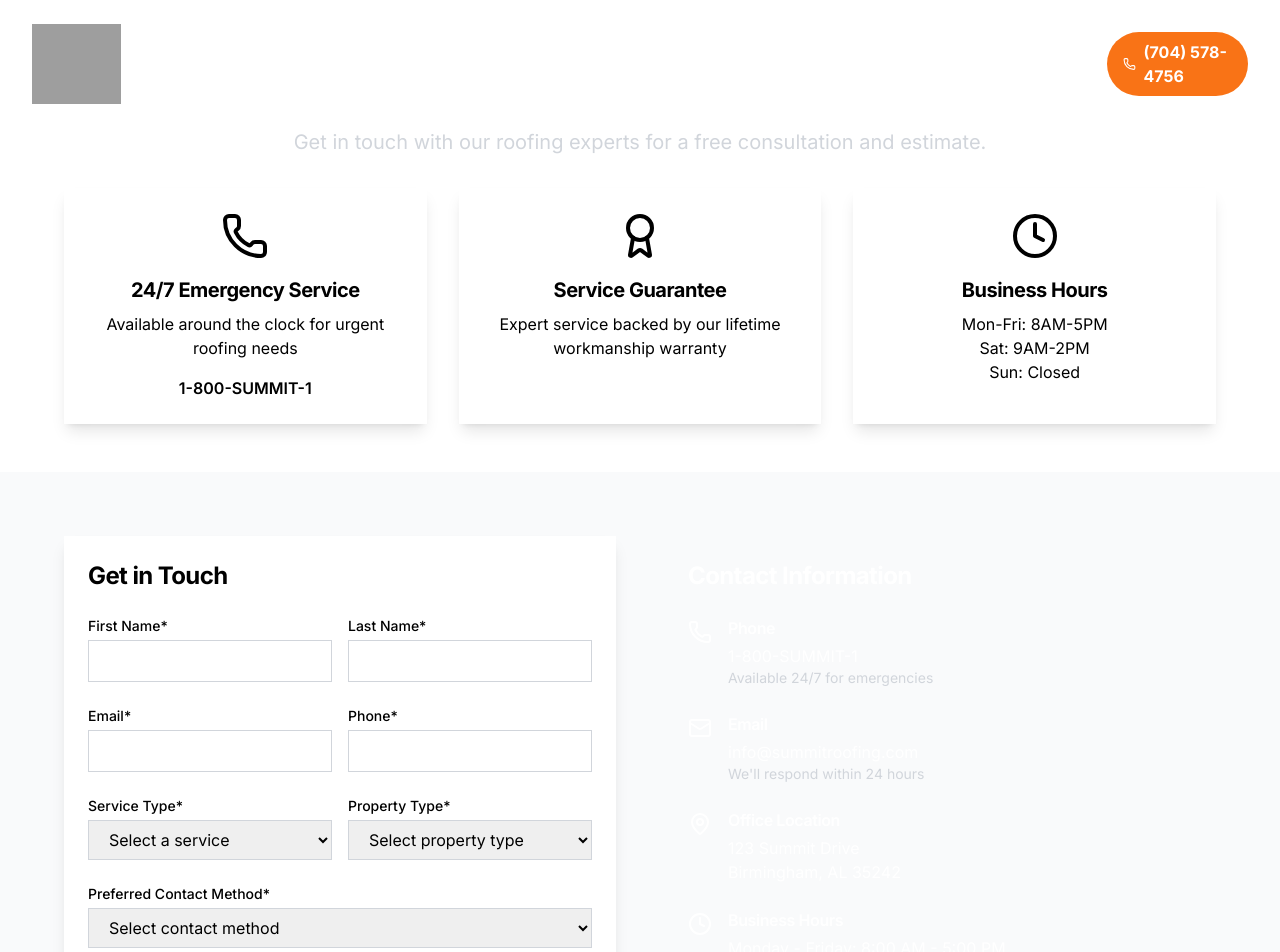
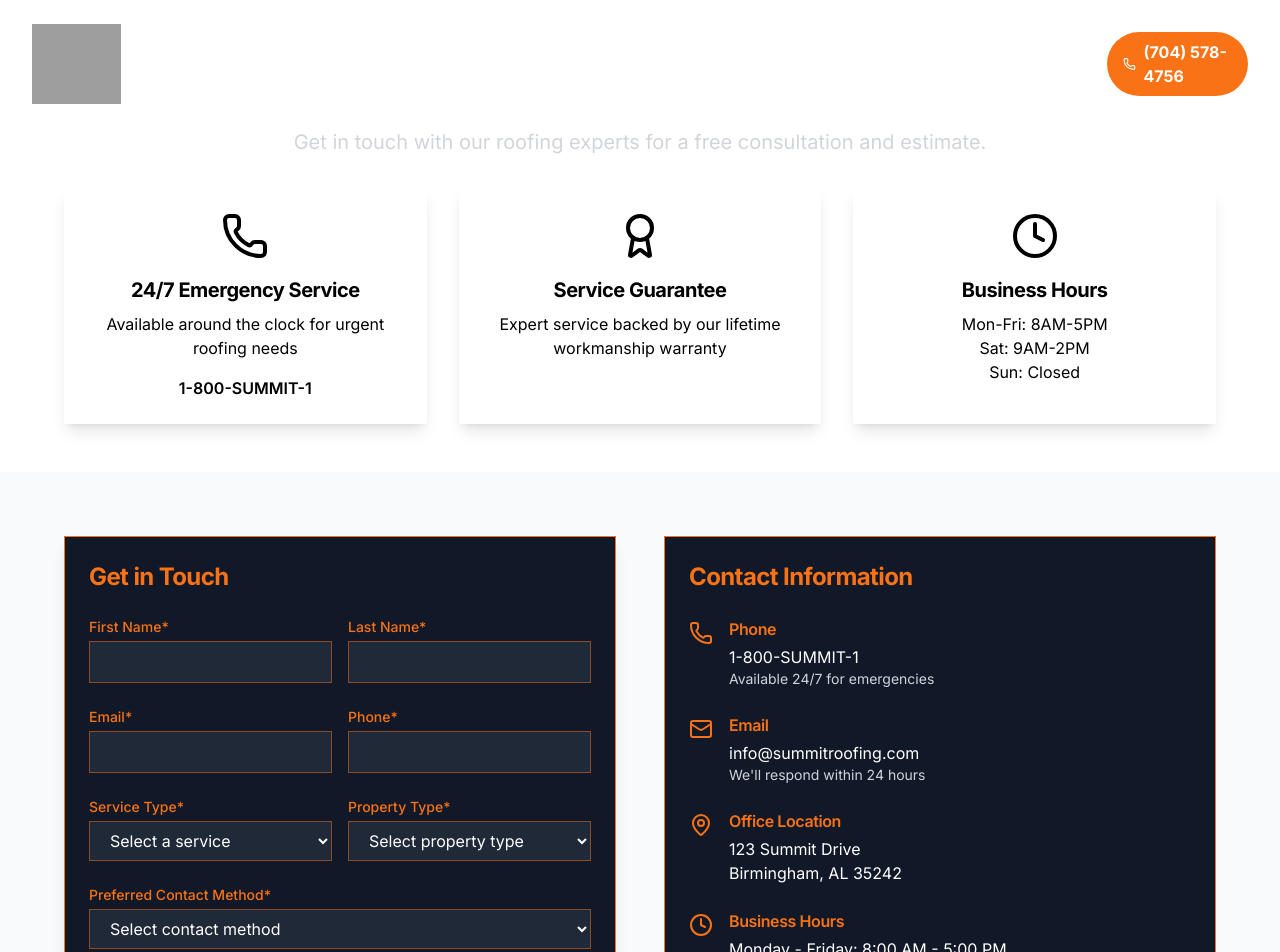
Before and after one commit to Hash0utlaw/sr, a Next.js app: page /contact in a window 1280 px wide. Shown: the top 952 px of the page. Built offline with nearby package versions, Linux system fonts and the light colour scheme; grey boxes are pictures that could not be loaded.

Commit message:
contact form update

```diff
--- a/components/ContactForm.tsx
+++ b/components/ContactForm.tsx
@@ -1,177 +1,154 @@
-'use client';
+"use client"
 
-import { useState } from 'react';
-import { useForm } from 'react-hook-form';
-import { yupResolver } from '@hookform/resolvers/yup';
-import * as yup from 'yup';
-import { Phone, Mail, MapPin, Clock } from 'lucide-react';
+import { useState } from "react"
+import { useForm } from "react-hook-form"
+import { yupResolver } from "@hookform/resolvers/yup"
+import * as yup from "yup"
+import { Phone, Mail, MapPin, Clock } from "lucide-react"
 
-const schema = yup.object({
-  firstName: yup.string().required('First name is required'),
-  lastName: yup.string().required('Last name is required'),
-  email: yup.string().email('Please enter a valid email').required('Email is required'),
-  phone: yup.string()
-    .matches(/^[0-9()-.\s]+$/, 'Please enter a valid phone number')
-    .required('Phone number is required'),
-  serviceType: yup.string().required('Please select a service'),
-  message: yup.string().required('Please enter your message'),
-  preferredContact: yup.string().required('Please select preferred contact method'),
-  propertyType: yup.string().required('Please select property type')
-}).required();
+const schema = yup
+  .object({
+    firstName: yup.string().required("First name is required"),
+    lastName: yup.string().required("Last name is required"),
+    email: yup.string().email("Please enter a valid email").required("Email is required"),
+    phone: yup
+      .string()
+      .matches(/^[0-9()-.\s]+$/, "Please enter a valid phone number")
+      .required("Phone number is required"),
+    serviceType: yup.string().required("Please select a service"),
+    message: yup.string().required("Please enter your message"),
+    preferredContact: yup.string().required("Please select preferred contact method"),
+    propertyType: yup.string().required("Please select property type"),
+  })
+  .required()
 
-type FormData = yup.InferType<typeof schema>;
+type FormData = yup.InferType<typeof schema>
 
 const serviceTypes = [
-  'Residential Roofing',
-  'Commercial Roofing',
-  'Slate Roofing',
-  'Cedar Shake Roofing',
-  'Tile Roofing',
-  'Metal Shingles',
-  'Synthetic Roofing',
-  'Roof Inspection',
-  'Insurance Claim',
-  'Other'
-];
+  "Residential Roofing",
+  "Commercial Roofing",
+  "Slate Roofing",
+  "Cedar Shake Roofing",
+  "Tile Roofing",
+  "Metal Shingles",
+  "Synthetic Roofing",
+  "Roof Inspection",
+  "Insurance Claim",
+  "Other",
+]
 
 export default function ContactForm() {
-  const [isSubmitting, setIsSubmitting] = useState(false);
-  const [submitSuccess, setSubmitSuccess] = useState(false);
-  const [submitError, setSubmitError] = useState('');
+  const [isSubmitting, setIsSubmitting] = useState(false)
+  const [submitSuccess, setSubmitSuccess] = useState(false)
+  const [submitError, setSubmitError] = useState("")
 
   const {
     register,
     handleSubmit,
     reset,
-    formState: { errors }
+    formState: { errors },
   } = useForm<FormData>({
-    resolver: yupResolver(schema)
-  });
+    resolver: yupResolver(schema),
+  })
 
   const onSubmit = async (data: FormData) => {
-    setIsSubmitting(true);
-    setSubmitError('');
+    setIsSubmitting(true)
+    setSubmitError("")
 
     try {
-      const response = await fetch('/api/contact', {
-        method: 'POST',
+      const response = await fetch("/api/contact", {
+        method: "POST",
         headers: {
-          'Content-Type': 'application/json',
+          "Content-Type": "application/json",
         },
         body: JSON.stringify(data),
-      });
+      })
 
-      if (!response.ok) throw new Error('Failed to submit form');
+      if (!response.ok) {
+        const errorData = await response.json()
+        throw new Error(errorData.message || "Failed to submit form")
+      }
 
-      setSubmitSuccess(true);
-      reset();
-    } catch {
-      setSubmitError('There was an error submitting your request. Please try again.');
+      setSubmitSuccess(true)
+      reset()
+    } catch (error) {
+      setSubmitError("There was an error submitting your request. Please try again.")
+      console.error("Form submission error:", error)
     } finally {
-      setIsSubmitting(false);
+      setIsSubmitting(false)
     }
-  };
+  }
 
   return (
     <div className="grid grid-cols-1 lg:grid-cols-2 gap-12">
       {/* Contact Form */}
-      <div className="bg-white p-6 rounded-lg shadow-lg">
-        <h2 className="text-2xl font-bold text-secondary mb-6">
-          Get in Touch
-        </h2>
+      <div className="bg-gray-900 p-6 rounded-lg shadow-lg border border-orange-500">
+        <h2 className="text-2xl font-bold text-orange-500 mb-6">Get in Touch</h2>
 
         {submitSuccess && (
-          <div className="mb-6 p-4 bg-green-50 text-green-700 rounded-md">
-            Thank you for contacting us! We&apos;ll be in touch shortly.
+          <div className="mb-6 p-4 bg-green-900 text-green-100 rounded-md border border-green-500">
+            Thank you for contacting us! We'll be in touch shortly.
           </div>
         )}
 
         {submitError && (
-          <div className="mb-6 p-4 bg-red-50 text-red-700 rounded-md">
-            {submitError}
-          </div>
+          <div className="mb-6 p-4 bg-red-900 text-red-100 rounded-md border border-red-500">{submitError}</div>
         )}
 
         <form onSubmit={handleSubmit(onSubmit)} className="space-y-6">
           {/* Name Fields */}
           <div className="grid grid-cols-1 md:grid-cols-2 gap-4">
             <div>
-              <label className="block text-sm font-medium text-secondary mb-1">
-                First Name*
-              </label>
+              <label className="block text-sm font-medium text-orange-500 mb-1">First Name*</label>
               <input
                 type="text"
-                {...register('firstName')}
-                className="w-full px-4 py-2 border border-gray-300 rounded-md focus:ring-primary focus:border-primary"
+                {...register("firstName")}
+                className="w-full px-4 py-2 bg-gray-800 border border-orange-500/50 rounded-md focus:ring-orange-500 focus:border-orange-500 text-white"
               />
-              {errors.firstName && (
-                <p className="mt-1 text-sm text-red-600">
-                  {errors.firstName.message}
-                </p>
-              )}
+              {errors.firstName && <p className="mt-1 text-sm text-red-400">{errors.firstName.message}</p>}
             </div>
 
             <div>
-              <label className="block text-sm font-medium text-secondary mb-1">
-                Last Name*
-              </label>
+              <label className="block text-sm font-medium text-orange-500 mb-1">Last Name*</label>
               <input
                 type="text"
-                {...register('lastName')}
-                className="w-full px-4 py-2 border border-gray-300 rounded-md focus:ring-primary focus:border-primary"
+                {...register("lastName")}
+                className="w-full px-4 py-2 bg-gray-800 border border-orange-500/50 rounded-md focus:ring-orange-500 focus:border-orange-500 text-white"
               />
-              {errors.lastName && (
-                <p className="mt-1 text-sm text-red-600">
-                  {errors.lastName.message}
-                </p>
-              )}
+              {errors.lastName && <p className="mt-1 text-sm text-red-400">{errors.lastName.message}</p>}
             </div>
           </div>
 
           {/* Contact Fields */}
           <div className="grid grid-cols-1 md:grid-cols-2 gap-4">
             <div>
-              <label className="block text-sm font-medium text-secondary mb-1">
-                Email*
-              </label>
+              <label className="block text-sm font-medium text-orange-500 mb-1">Email*</label>
               <input
                 type="email"
-                {...register('email')}
-                className="w-full px-4 py-2 border border-gray-300 rounded-md focus:ring-primary focus:border-primary"
+                {...register("email")}
+                className="w-full px-4 py-2 bg-gray-800 border border-orange-500/50 rounded-md focus:ring-orange-500 focus:border-orange-500 text-white"
               />
-              {errors.email && (
-                <p className="mt-1 text-sm text-red-600">
-                  {errors.email.message}
-                </p>
-              )}
+              {errors.email && <p className="mt-1 text-sm text-red-400">{errors.email.message}</p>}
             </div>
 
             <div>
-              <label className="block text-sm font-medium text-secondary mb-1">
-                Phone*
-              </label>
+              <label className="block text-sm font-medium text-orange-500 mb-1">Phone*</label>
               <input
                 type="tel"
-                {...register('phone')}
-                className="w-full px-4 py-2 border border-gray-300 rounded-md focus:ring-primary focus:border-primary"
+                {...register("phone")}
+                className="w-full px-4 py-2 bg-gray-800 border border-orange-500/50 rounded-md focus:ring-orange-500 focus:border-orange-500 text-white"
               />
-              {errors.phone && (
-                <p className="mt-1 text-sm text-red-600">
-                  {errors.phone.message}
-                </p>
-              )}
+              {errors.phone && <p className="mt-1 text-sm text-red-400">{errors.phone.message}</p>}
             </div>
           </div>
 
           {/* Service & Property Type */}
           <div className="grid grid-cols-1 md:grid-cols-2 gap-4">
             <div>
-              <label className="block text-sm font-medium text-secondary mb-1">
-                Service Type*
-              </label>
+              <label className="block text-sm font-medium text-orange-500 mb-1">Service Type*</label>
               <select
-                {...register('serviceType')}
-                className="w-full px-4 py-2 border border-gray-300 rounded-md focus:ring-primary focus:border-primary"
+                {...register("serviceType")}
+                className="w-full px-4 py-2 bg-gray-800 border border-orange-500/50 rounded-md focus:ring-orange-500 focus:border-orange-500 text-white"
               >
                 <option value="">Select a service</option>
                 {serviceTypes.map((service) => (
@@ -180,135 +157,105 @@ export default function ContactForm() {
                   </option>
                 ))}
               </select>
-              {errors.serviceType && (
-                <p className="mt-1 text-sm text-red-600">
-                  {errors.serviceType.message}
-                </p>
-              )}
+              {errors.serviceType && <p className="mt-1 text-sm text-red-400">{errors.serviceType.message}</p>}
             </div>
 
             <div>
-              <label className="block text-sm font-medium text-secondary mb-1">
-                Property Type*
-              </label>
+              <label className="block text-sm font-medium text-orange-500 mb-1">Property Type*</label>
               <select
-                {...register('propertyType')}
-                className="w-full px-4 py-2 border border-gray-300 rounded-md focus:ring-primary focus:border-primary"
+                {...register("propertyType")}
+                className="w-full px-4 py-2 bg-gray-800 border border-orange-500/50 rounded-md focus:ring-orange-500 focus:border-orange-500 text-white"
               >
                 <option value="">Select property type</option>
                 <option value="residential">Residential</option>
                 <option value="commercial">Commercial</option>
                 <option value="industrial">Industrial</option>
               </select>
-              {errors.propertyType && (
-                <p className="mt-1 text-sm text-red-600">
-                  {errors.propertyType.message}
-                </p>
-              )}
+              {errors.propertyType && <p className="mt-1 text-sm text-red-400">{errors.propertyType.message}</p>}
             </div>
           </div>
 
           {/* Preferred Contact Method */}
           <div>
-            <label className="block text-sm font-medium text-secondary mb-1">
-              Preferred Contact Method*
-            </label>
+            <label className="block text-sm font-medium text-orange-500 mb-1">Preferred Contact Method*</label>
             <select
-              {...register('preferredContact')}
-              className="w-full px-4 py-2 border border-gray-300 rounded-md focus:ring-primary focus:border-primary"
+              {...register("preferredContact")}
+              className="w-full px-4 py-2 bg-gray-800 border border-orange-500/50 rounded-md focus:ring-orange-500 focus:border-orange-500 text-white"
             >
               <option value="">Select contact method</option>
               <option value="phone">Phone</option>
               <option value="email">Email</option>
               <option value="text">Text Message</option>
             </select>
-            {errors.preferredContact && (
-              <p className="mt-1 text-sm text-red-600">
-                {errors.preferredContact.message}
-              </p>
-            )}
+            {errors.preferredContact && <p className="mt-1 text-sm text-red-400">{errors.preferredContact.message}</p>}
           </div>
 
           {/* Message */}
           <div>
-            <label className="block text-sm font-medium text-secondary mb-1">
-              Message*
-            </label>
+            <label className="block text-sm font-medium text-orange-500 mb-1">Message*</label>
             <textarea
-              {...register('message')}
+              {...register("message")}
               rows={4}
-              className="w-full px-4 py-2 border border-gray-300 rounded-md focus:ring-primary focus:border-primary"
+              className="w-full px-4 py-2 bg-gray-800 border border-orange-500/50 rounded-md focus:ring-orange-500 focus:border-orange-500 text-white"
             />
-            {errors.message && (
-              <p className="mt-1 text-sm text-red-600">
-                {errors.message.message}
-              </p>
-            )}
+            {errors.message && <p className="mt-1 text-sm text-red-400">{errors.message.message}</p>}
           </div>
 
           {/* Submit Button */}
           <button
             type="submit"
             disabled={isSubmitting}
-            className="w-full bg-primary hover:bg-primary-dark text-white py-3 px-6 rounded-md transition-colors duration-200 disabled:opacity-50"
+            className="w-full bg-orange-500 hover:bg-orange-600 text-white py-3 px-6 rounded-md transition-colors duration-200 disabled:opacity-50 font-bold"
           >
-            {isSubmitting ? 'Submitting...' : 'Send Message'}
+            {isSubmitting ? "Submitting..." : "Send Message"}
           </button>
         </form>
       </div>
 
       {/* Contact Information */}
-      <div className="bg-secondary text-white p-6 rounded-lg">
-        <h2 className="text-2xl font-bold mb-6">
-          Contact Information
-        </h2>
+      <div className="bg-gray-900 text-white p-6 rounded-lg border border-orange-500">
+        <h2 className="text-2xl font-bold text-orange-500 mb-6">Contact Information</h2>
 
         <div className="space-y-6">
           <div className="flex items-start space-x-4">
-            <Phone className="w-6 h-6 mt-1 flex-shrink-0" />
+            <Phone className="w-6 h-6 mt-1 flex-shrink-0 text-orange-500" />
             <div>
-              <h3 className="font-semibold mb-1">Phone</h3>
-              <p>1-800-SUMMIT-1</p>
-              <p className="text-sm text-gray-300">
-                Available 24/7 for emergencies
-              </p>
+              <h3 className="font-semibold mb-1 text-orange-500">Phone</h3>
+              <p className="text-white">1-800-SUMMIT-1</p>
+              <p className="text-sm text-gray-300">Available 24/7 for emergencies</p>
             </div>
           </div>
 
           <div className="flex items-start space-x-4">
-            <Mail className="w-6 h-6 mt-1 flex-shrink-0" />
+            <Mail className="w-6 h-6 mt-1 flex-shrink-0 text-orange-500" />
             <div>
-              <h3 className="font-semibold mb-1">Email</h3>
-              <p>info@summitroofing.com</p>
-              <p className="text-sm text-gray-300">
-                We&apos;ll respond within 24 hours
-              </p>
+              <h3 className="font-semibold mb-1 text-orange-500">Email</h3>
+              <p className="text-white">info@summitroofing.com</p>
+              <p className="text-sm text-gray-300">We'll respond within 24 hours</p>
             </div>
           </div>
 
           <div className="flex items-start space-x-4">
-            <MapPin className="w-6 h-6 mt-1 flex-shrink-0" />
+            <MapPin className="w-6 h-6 mt-1 flex-shrink-0 text-orange-500" />
             <div>
-              <h3 className="font-semibold mb-1">Office Location</h3>
-              <p>123 Summit Drive</p>
-              <p>Birmingham, AL 35242</p>
+              <h3 className="font-semibold mb-1 text-orange-500">Office Location</h3>
+              <p className="text-white">123 Summit Drive</p>
+              <p className="text-white">Birmingham, AL 35242</p>
             </div>
           </div>
 
           <div className="flex items-start space-x-4">
-            <Clock className="w-6 h-6 mt-1 flex-shrink-0" />
+            <Clock className="w-6 h-6 mt-1 flex-shrink-0 text-orange-500" />
             <div>
-              <h3 className="font-semibold mb-1">Business Hours</h3>
-              <p>Monday - Friday: 8:00 AM - 5:00 PM</p>
-              <p>Saturday: 9:00 AM - 2:00 PM</p>
-              <p>Sunday: Closed</p>
-              <p className="text-sm text-gray-300 mt-1">
-                24/7 Emergency Service Available
-              </p>
+              <h3 className="font-semibold mb-1 text-orange-500">Business Hours</h3>
+              <p className="text-white">Monday - Friday: 8:00 AM - 5:00 PM</p>
+              <p className="text-white">Saturday: 9:00 AM - 2:00 PM</p>
+              <p className="text-white">Sunday: Closed</p>
+              <p className="text-sm text-gray-300 mt-1">24/7 Emergency Service Available</p>
             </div>
           </div>
         </div>
       </div>
     </div>
-  );
+  )
 }
```
